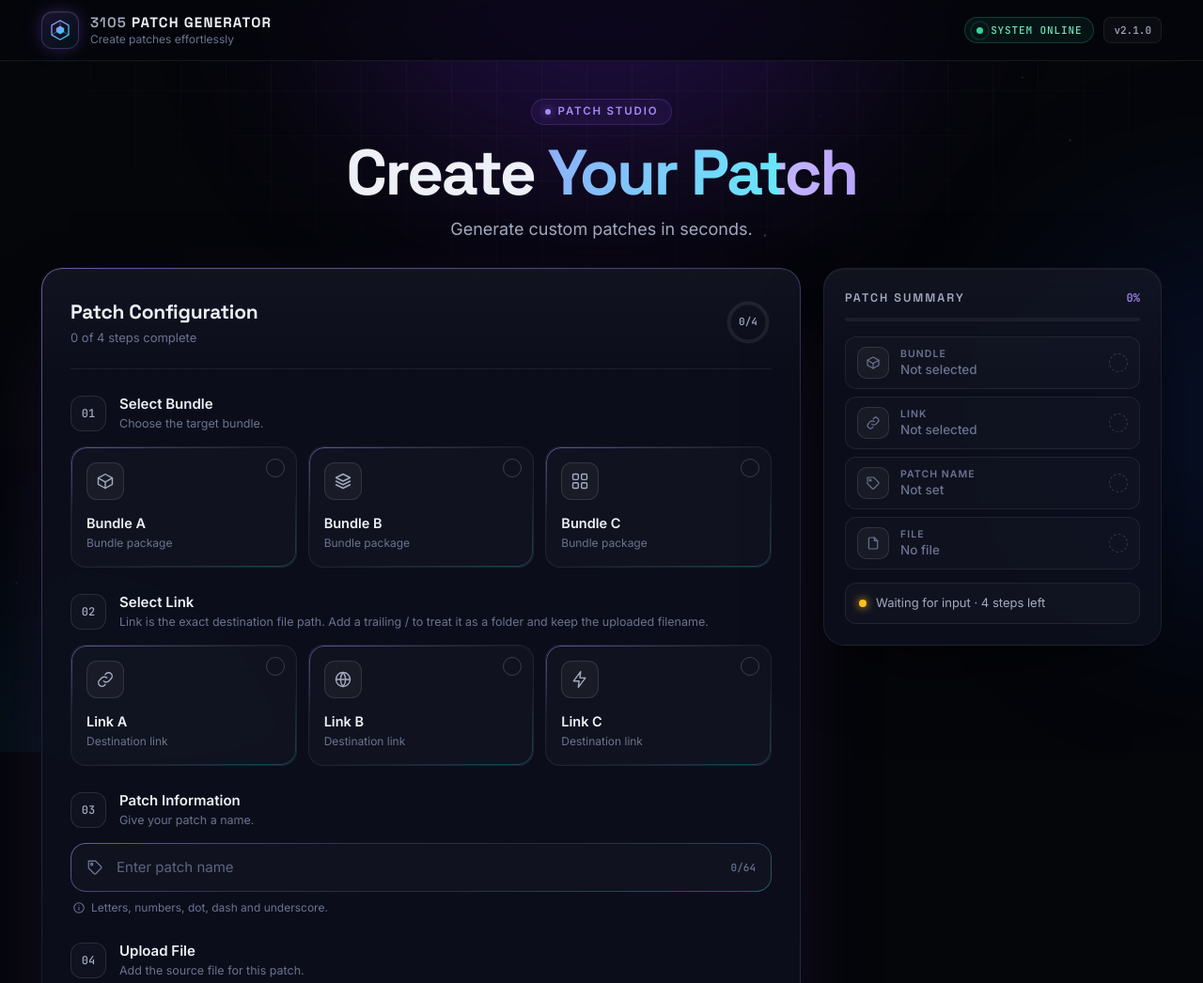
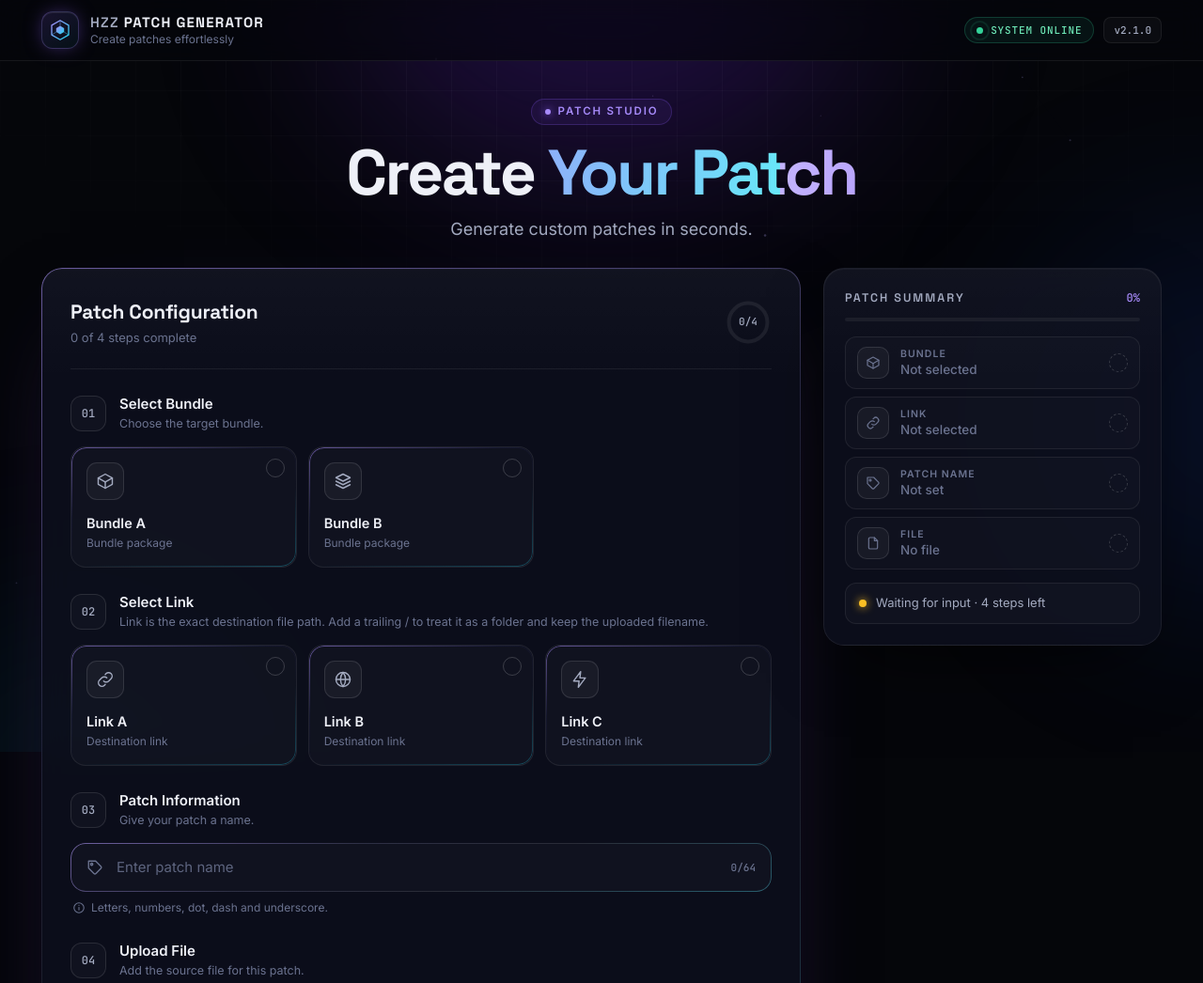
Before and after one commit to hzzdz/3105-patch-generator, a plain HTML site: page index.html in a window 1280 px wide. Shown: the top 1046 px of the page at 94% size. Drawn offline with Linux system fonts and the light colour scheme.

Commit message:
Rename web UI to HZZ and remove Bundle C

```diff
--- a/config.js
+++ b/config.js
@@ -22,8 +22,7 @@
 
 const bundles = {
     A: "com.hzz.game",
-    B: "com.example.second",
-    C: "group.com.example.shared"
+    B: "com.example.second"
 };
 
 const links = {
--- a/index.html
+++ b/index.html
@@ -4,7 +4,7 @@
     <meta charset="utf-8">
     <meta name="viewport" content="width=device-width, initial-scale=1">
     <meta name="theme-color" content="#05060a">
-    <title>3105 Patch Generator</title>
+    <title>HZZ Patch Generator</title>
     <link rel="preconnect" href="https://fonts.googleapis.com">
     <link rel="preconnect" href="https://fonts.gstatic.com" crossorigin>
     <link href="https://fonts.googleapis.com/css2?family=Inter:wght@400;500;600;700&family=Space+Grotesk:wght@500;600;700&family=JetBrains+Mono:wght@500&display=swap" rel="stylesheet">
@@ -43,7 +43,7 @@
     <!-- Header -->
     <header class="topbar">
         <div class="topbar-inner">
-            <a class="brand" href="#" aria-label="3105 Patch Generator home">
+            <a class="brand" href="#" aria-label="HZZ Patch Generator home">
                 <span class="brand-mark">
                     <svg viewBox="0 0 40 40" aria-hidden="true">
                         <path d="M20 3 35 11.5v17L20 37 5 28.5v-17z" fill="none" stroke="url(#brandGrad)" stroke-width="2.2" stroke-linejoin="round"/>
@@ -52,7 +52,7 @@
                     </svg>
                 </span>
                 <span class="brand-text">
-                    <span class="brand-name">3105 <b>PATCH GENERATOR</b></span>
+                    <span class="brand-name">HZZ <b>PATCH GENERATOR</b></span>
                     <span class="brand-sub">Create patches effortlessly</span>
                 </span>
             </a>
@@ -243,7 +243,7 @@
         </div>
 
         <footer class="foot">
-            <span>© 3105 Patch Generator</span>
+            <span>© HZZ Patch Generator</span>
             <span class="foot-sep"></span>
             <span>Files are processed locally in your browser</span>
             <span class="foot-sep"></span>
```
